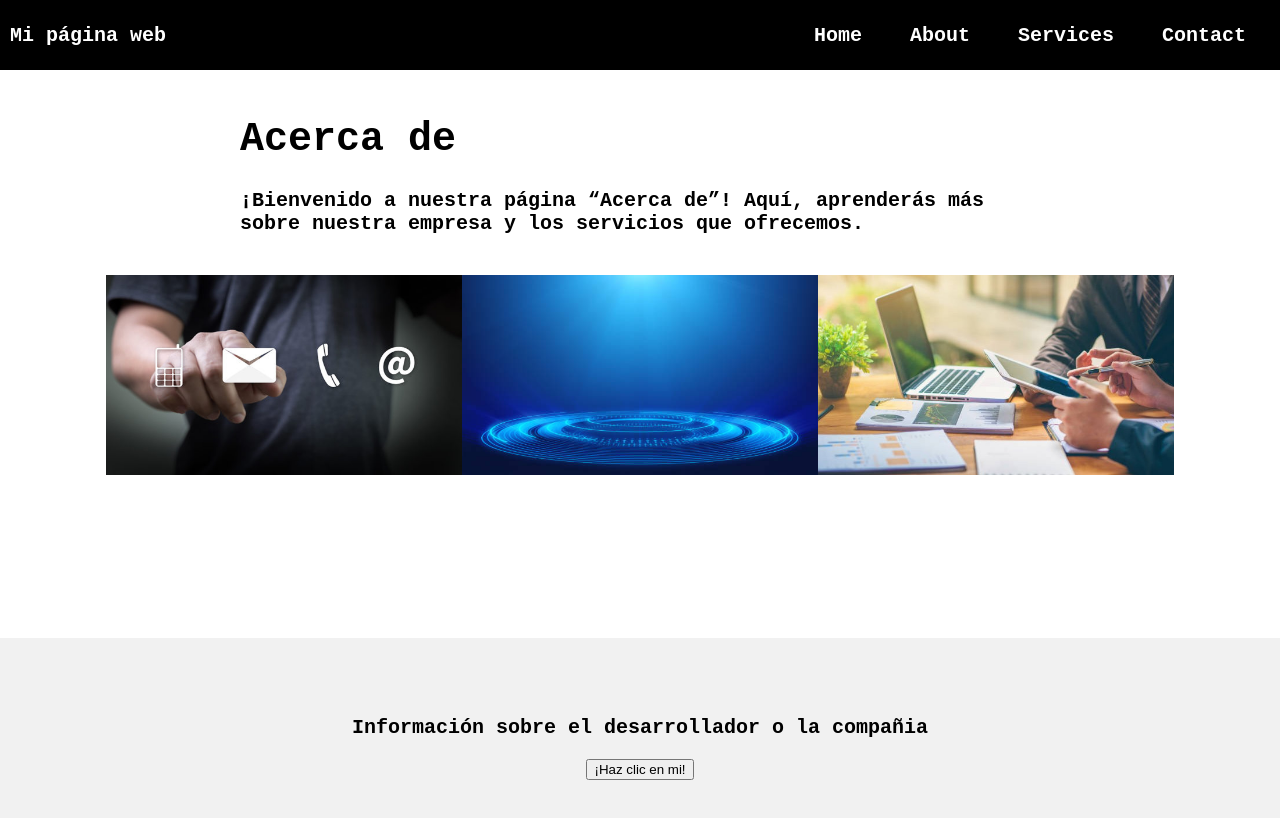
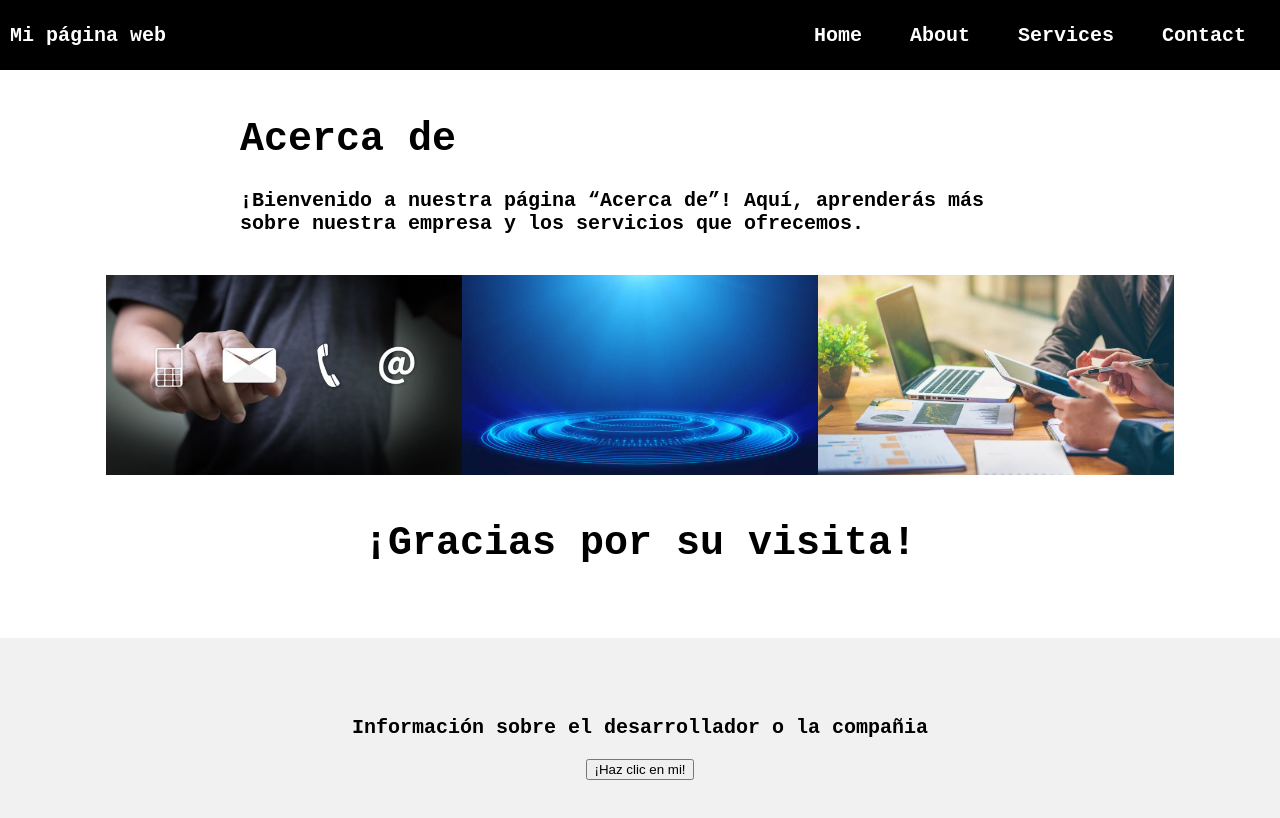
Before and after one commit to Nicogonzalo/miprimerapagina, a plain HTML site: page about.html in a window 1280 px wide. Drawn offline with Linux system fonts and the light colour scheme.

Commit message:
mi primer confirmacion de actualizacion

```diff
--- a/about.html
+++ b/about.html
@@ -32,6 +32,9 @@
             <img src="img/imagen2.jpg" alt="Descripcion imagen 2"/>
             <img src="img/imagen3.jpg" alt="Descripcion imagen 3"/>
         </div>
+        <div class="container greeting">
+            <h1>¡Gracias por su visita!</h1>
+        </div>
       </main>
 
       <footer>
--- a/estilos.css
+++ b/estilos.css
@@ -102,6 +102,10 @@ img {
     height: 200px;
 }
 
+.greeting {
+    text-align: center;
+}
+
 @media (max-width: 768px) {
     .column {
         flex: 100%;
```
